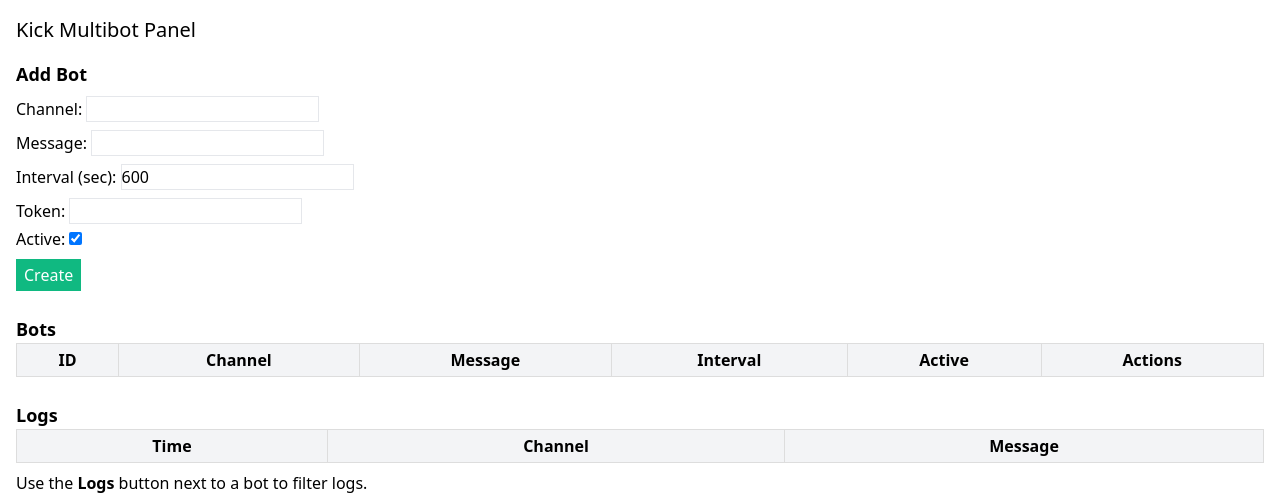
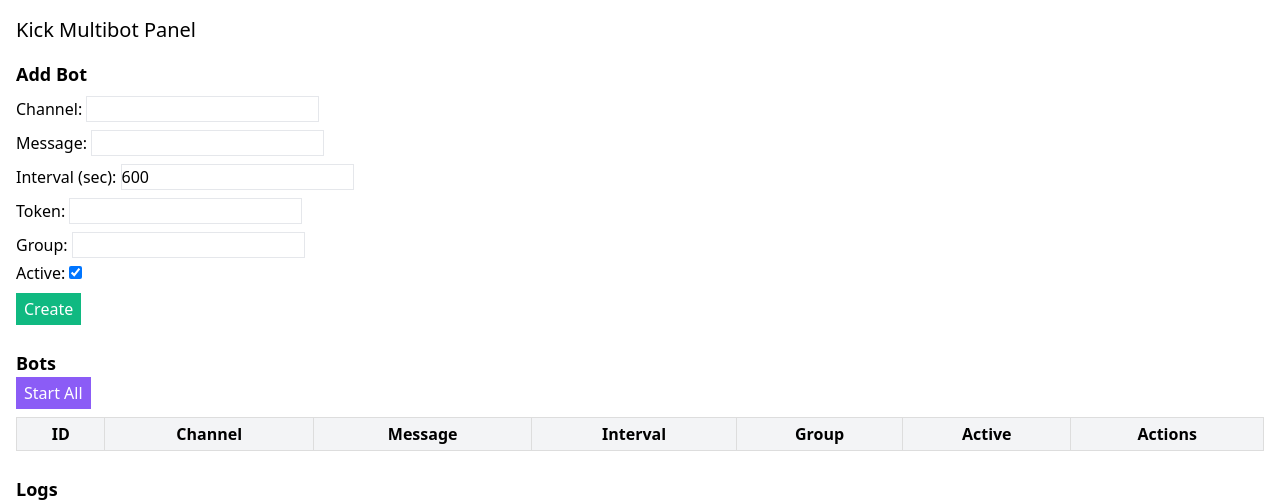
Before and after one commit to Knuromuro/kick-multibot-panel, a Flask app: template app/templates/dashboard.html in a window 1280 px wide. Shown: the top 503 px of the page. Run offline with Flask 3, Linux system fonts and the light colour scheme; the template is opened without the code that fills it, so the values that code supplies are empty; parts of the project's set-up code (start-up, migrations or seed data) failed here and were passed over.

Commit message:
Add group management and bulk start features

```diff
--- a/app/static/main.js
+++ b/app/static/main.js
@@ -13,13 +13,15 @@ async function fetchBots() {
       `<td>${bot.channel}</td>` +
       `<td>${bot.message}</td>` +
       `<td>${bot.interval}</td>` +
+      `<td>${bot.group || ''}</td>` +
       `<td>${bot.active ? '✅' : '❌'}</td>` +
       `<td>` +
       `<button onclick="sendNow(${bot.id})">Send</button> ` +
       `<button onclick="toggleBot(${bot.id})">Toggle</button> ` +
       `<button onclick="openEdit(${bot.id})">Edit</button> ` +
       `<button onclick="deleteBot(${bot.id})">Delete</button> ` +
-      `<button onclick="viewLogs(${bot.id})">Logs</button>` +
+      `<button onclick="viewLogs(${bot.id})">Logs</button> ` +
+      `<button onclick="startGroup('${bot.group}')">Start group</button>` +
       `</td>`;
     tbody.appendChild(row);
   });
@@ -56,6 +58,17 @@ async function sendNow(id) {
   fetchLogs();
 }
 
+async function startGroup(name) {
+  if (!name) return;
+  await fetch(`/start_group/${encodeURIComponent(name)}`, {method: 'POST'}).catch(() => null);
+  fetchLogs();
+}
+
+async function startAll() {
+  await fetch('/start_all', {method: 'POST'}).catch(() => null);
+  fetchLogs();
+}
+
 async function toggleBot(id) {
   await fetch(`/bots/${id}/toggle`, {method: 'POST'}).catch(() => null);
   fetchBots();
@@ -75,6 +88,7 @@ function openEdit(id) {
       document.getElementById('edit-message').value = bot.message;
       document.getElementById('edit-interval').value = bot.interval;
       document.getElementById('edit-token').value = bot.token;
+      document.getElementById('edit-group').value = bot.group || '';
       document.getElementById('edit-active').checked = bot.active;
       document.getElementById('editDialog').showModal();
     })
@@ -92,6 +106,7 @@ document.getElementById('botForm').addEventListener('submit', async e => {
     message: document.getElementById('message').value,
     interval: parseInt(document.getElementById('interval').value, 10),
     token: document.getElementById('token').value,
+    group: document.getElementById('group').value,
     active: document.getElementById('active').checked
   };
   await fetch('/bots', {method: 'POST', headers: {'Content-Type': 'application/json'}, body: JSON.stringify(data)}).catch(() => null);
@@ -107,6 +122,7 @@ document.getElementById('editForm').addEventListener('submit', async e => {
     message: document.getElementById('edit-message').value,
     interval: parseInt(document.getElementById('edit-interval').value, 10),
     token: document.getElementById('edit-token').value,
+    group: document.getElementById('edit-group').value,
     active: document.getElementById('edit-active').checked
   };
   await fetch(`/bots/${id}`, {method: 'PUT', headers: {'Content-Type': 'application/json'}, body: JSON.stringify(data)}).catch(() => null);
--- a/app/templates/dashboard.html
+++ b/app/templates/dashboard.html
@@ -9,15 +9,17 @@
     Message: <input type="text" id="message" class="border" required> <br>
     Interval (sec): <input type="number" id="interval" value="600" class="border" required> <br>
     Token: <input type="text" id="token" class="border" required> <br>
+    Group: <input type="text" id="group" class="border"> <br>
     Active: <input type="checkbox" id="active" checked> <br>
     <button type="submit" class="bg-green-500 text-white px-2 py-1">Create</button>
   </form>
 </div>
 
 <h2 class="text-lg font-bold mt-6">Bots</h2>
+<button onclick="startAll()" class="bg-purple-500 text-white px-2 py-1 mb-2">Start All</button>
 <table id="botTable" class="w-full border-collapse mb-4">
   <thead>
-    <tr><th>ID</th><th>Channel</th><th>Message</th><th>Interval</th><th>Active</th><th>Actions</th></tr>
+    <tr><th>ID</th><th>Channel</th><th>Message</th><th>Interval</th><th>Group</th><th>Active</th><th>Actions</th></tr>
   </thead>
   <tbody></tbody>
 </table>
@@ -29,6 +31,7 @@
     Message: <input type="text" id="edit-message" required><br>
     Interval (sec): <input type="number" id="edit-interval" required><br>
     Token: <input type="text" id="edit-token" required><br>
+    Group: <input type="text" id="edit-group"><br>
     Active: <input type="checkbox" id="edit-active"><br>
     <button type="submit" class="bg-blue-500 text-white px-2 py-1">Save</button>
     <button type="button" onclick="closeEdit()">Cancel</button>
--- a/backend/app.py
+++ b/backend/app.py
@@ -9,6 +9,7 @@ from threading import Thread
 
 from flask import Flask, request, jsonify
 from flask_sqlalchemy import SQLAlchemy
+from sqlalchemy import inspect, text
 from apscheduler.schedulers.background import BackgroundScheduler
 from apscheduler.executors.pool import ThreadPoolExecutor
 import websockets
@@ -37,6 +38,7 @@ class Bot(db.Model):
     interval = db.Column(db.Integer, nullable=False)
     token = db.Column(db.String(200), nullable=False)
     active = db.Column(db.Boolean, default=True)
+    group = db.Column(db.String(80))
 
 class Log(db.Model):
     id = db.Column(db.Integer, primary_key=True)
@@ -140,6 +142,7 @@ def list_bots():
             "interval": b.interval,
             "token": b.token,
             "active": b.active,
+            "group": b.group,
         }
         for b in bots
     ])
@@ -153,6 +156,7 @@ def create_bot():
         interval=data["interval"],
         token=data["token"],
         active=data.get("active", True),
+        group=data.get("group"),
     )
     db.session.add(bot)
     db.session.commit()
@@ -170,6 +174,7 @@ def get_bot(bot_id):
         'interval': bot.interval,
         'token': bot.token,
         'active': bot.active,
+        'group': bot.group,
     })
 
 @app.route('/bots/<int:bot_id>', methods=['PUT'])
@@ -181,6 +186,7 @@ def update_bot(bot_id):
     bot.interval = data.get('interval', bot.interval)
     bot.token = data.get('token', bot.token)
     bot.active = data.get('active', bot.active)
+    bot.group = data.get('group', bot.group)
     db.session.commit()
     schedule_bot(bot)
     return jsonify({'status': 'updated'})
@@ -209,6 +215,26 @@ def send_now(bot_id):
         schedule_job(bot.id, bot.token, bot.channel, bot.message), aio_loop
     )
     return jsonify({'status': 'sent'})
+
+@app.route('/start_all', methods=['POST'])
+def start_all():
+    """Trigger all active bots once."""
+    bots = Bot.query.filter_by(active=True).all()
+    for bot in bots:
+        asyncio.run_coroutine_threadsafe(
+            schedule_job(bot.id, bot.token, bot.channel, bot.message), aio_loop
+        )
+    return jsonify({'count': len(bots)})
+
+@app.route('/start_group/<group>', methods=['POST'])
+def start_group(group):
+    """Trigger all active bots in a group."""
+    bots = Bot.query.filter_by(group=group, active=True).all()
+    for bot in bots:
+        asyncio.run_coroutine_threadsafe(
+            schedule_job(bot.id, bot.token, bot.channel, bot.message), aio_loop
+        )
+    return jsonify({'count': len(bots)})
 
 @app.route('/logs', methods=['GET'])
 def get_logs():
@@ -239,6 +265,12 @@ def create_app():
     """Return the configured Flask app."""
     with app.app_context():
         db.create_all()
+        # add missing columns for upgrades
+        insp = inspect(db.engine)
+        cols = [c['name'] for c in insp.get_columns('bot')]
+        if 'group' not in cols:
+            with db.engine.begin() as conn:
+                conn.execute(text('ALTER TABLE bot ADD COLUMN "group" VARCHAR(80)'))
         initialize_jobs()
         register_web(app)
     return app
```
Also changed, not shown: README.md.
